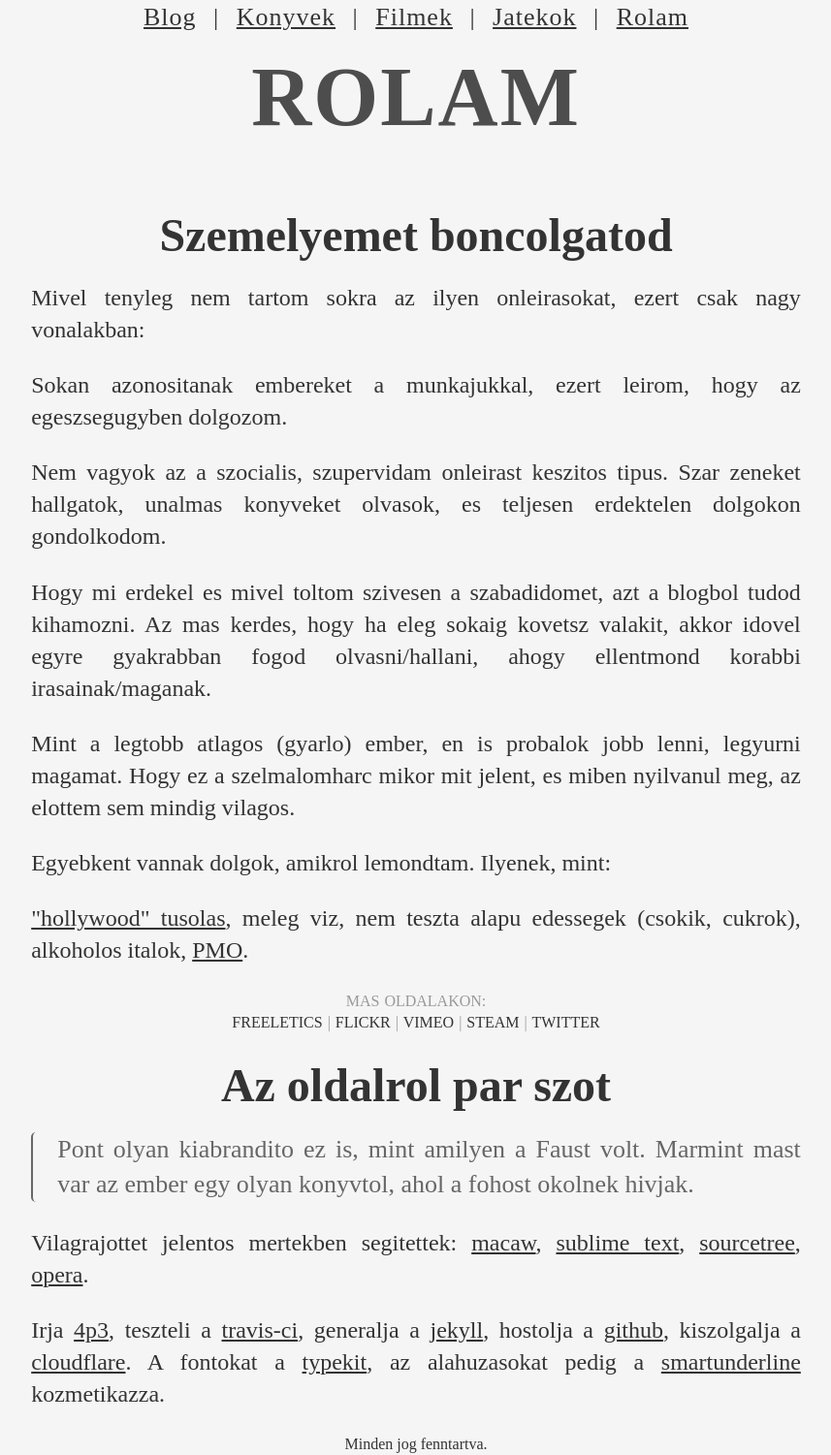
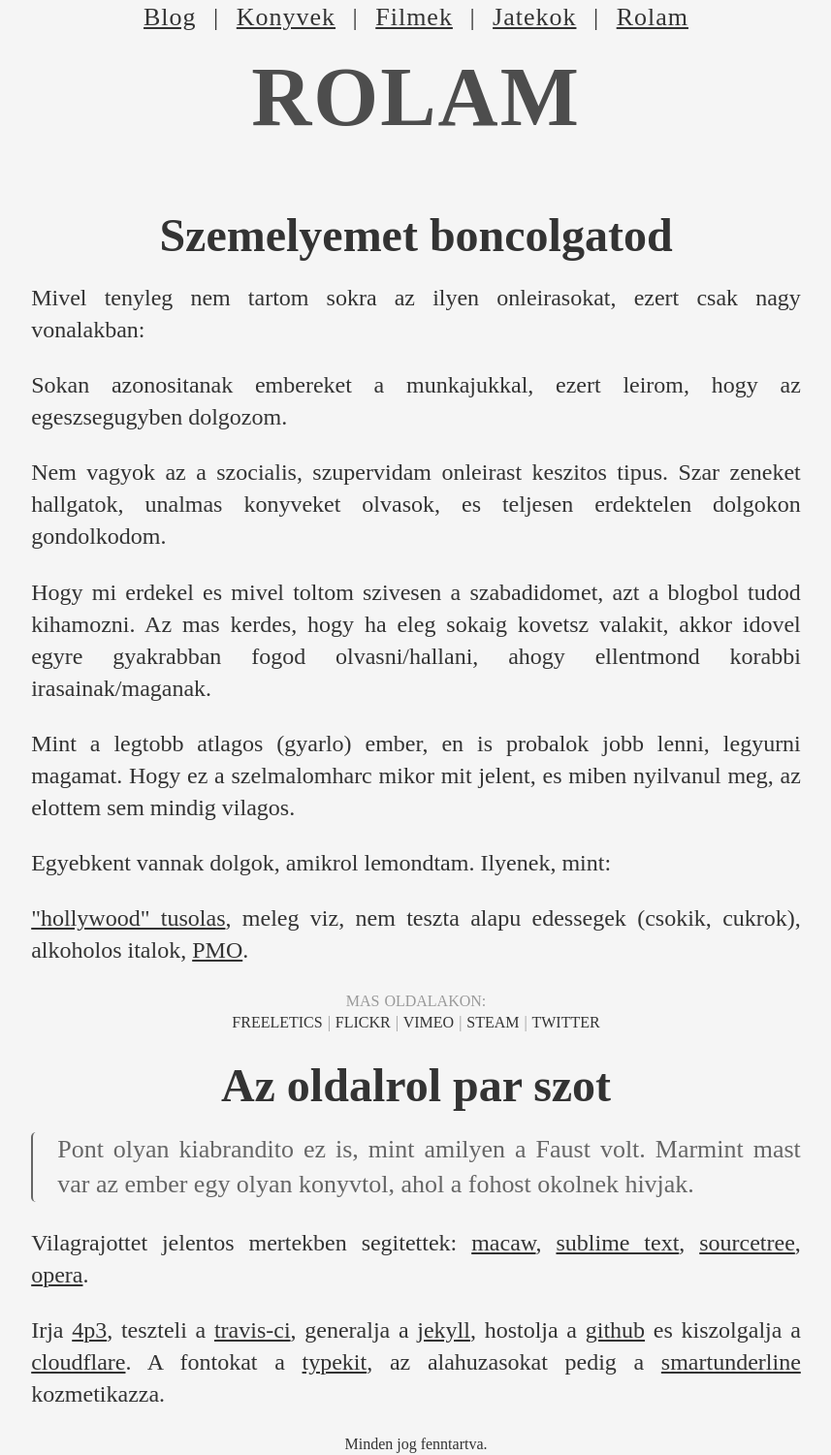
Before and after one commit to 4p3/4p3.github.io, a Jekyll site: the page built from rolam.html, in a window 1280 px wide. Shown: the whole page at 97% size, without its empty margins (211-1068 px from the left). Built offline with Jekyll 4.4.1, drawn with Linux system fonts in a browser that asks for light colours; Markdown is read by kramdown in place of the engine named in the settings.

Commit message:
quickfix

```diff
--- a/_posts/2015-04-25-gegendiewand.markdown
+++ b/_posts/2015-04-25-gegendiewand.markdown
@@ -7,7 +7,7 @@
 ---
 
 <p>Erdekes.</p>
-<p>Oszinten szolva a torok Schlampe (tudod, a tronok harcabol) miatt neztem meg. Egesz jot alakitott, bar szerinem a szerepet elegge raszabtak. Tobb szinten lehet ertelmezni a tortenetet, a kevesbe nyilvanvalo: immigracio, az egyen es kulturajanak kapcsolata, etc. s bar film mondanivalojanak "melyiteset" szolgalna ez a vonal, de nekem inkabb tunt diszletnek.</p>
+<p>Oszinten szolva a torok Schlampe (tudod, a tronok harcabol) miatt neztem meg. Egesz jot alakitott, bar szerinem a szerepet elegge raszabtak. Tobb szinten lehet ertelmezni a tortenetet, a kevesbe nyilvanvalo: immigracio, az egyen es kulturajanak kapcsolata, etc. s bar film mondanivalojanak "melyiteset" szolgalna ez a vonal, nekem inkabb tunt diszletnek.</p>
 <p>A masik, egyertelmubb szint: a ket foszereplo dramaja. Szerintem utobbi miatt erdemel megtekintest.</p>
 
 <h4>7/10</h4>
--- a/rolam.html
+++ b/rolam.html
@@ -13,10 +13,10 @@
 	<p>Egyebkent vannak dolgok, amikrol lemondtam. Ilyenek, mint:</p>
 	<p><a href="http://en.wikipedia.org/wiki/Navy_shower">"hollywood" tusolas</a>, meleg viz, nem teszta alapu edessegek (csokik, cukrok), alkoholos italok, <a href="https://www.youtube.com/watch?v=wSF82AwSDiU">PMO</a>.</p>
     </div>
-    <div class="post-footer"><p>mas oldalakon:</p><p><a href="https://www.freeletics.com/de/users/3160196/feed">freeletics</a> | <a href="https://www.flickr.com/photos/c4nn1b4l/">flickr</a> | <a href="https://vimeo.com/4p3">vimeo</a> | <a href="http://steamcommunity.com/id/4p3/">steam</a> | <a href="http://steamcommunity.com/id/4p3/">twitter</a></p></div>
+    <div class="post-footer"><p>mas oldalakon:</p><p><a href="https://www.freeletics.com/de/users/3160196/feed">freeletics</a> | <a href="https://www.flickr.com/photos/c4nn1b4l/">flickr</a> | <a href="https://vimeo.com/4p3">vimeo</a> | <a href="http://steamcommunity.com/id/4p3/">steam</a> | <a href="https://twitter.com/_4p3_">twitter</a></p></div>
     <div class="post-title">Az oldalrol par szot</div>
     <div class="post-content">
     <blockquote><p>Pont olyan kiabrandito ez is, mint amilyen a Faust volt. Marmint mast var az ember egy olyan konyvtol, ahol a fohost okolnek hivjak.</p></blockquote>
     <p>Vilagrajottet jelentos mertekben segitettek: <a href="http://macaw.co">macaw</a>, <a href="https://www.sublimetext.com">sublime text</a>, <a href="http://www.sourcetreeapp.com">sourcetree</a>, <a href="http://www.opera.com/">opera</a>.</p>
-    <p>Irja <a href="mailto:seredi@gmail.com">4p3</a>, teszteli a <a href="https://travis-ci.org">travis-ci</a>, generalja a <a href="http://jekyllrb.com">jekyll</a>, hostolja a <a href="https://pages.github.com">github</a>, kiszolgalja a <a href="https://www.cloudflare.com/">cloudflare</a>. A fontokat a <a href="https://typekit.com/colophons/ajd7dau">typekit</a>, az alahuzasokat pedig a <a href="https://github.com/EagerIO/SmartUnderline">smartunderline</a> kozmetikazza.</p>
+    <p>Irja <a href="mailto:seredi@gmail.com">4p3</a>, teszteli a <a href="https://travis-ci.org">travis-ci</a>, generalja a <a href="http://jekyllrb.com">jekyll</a>, hostolja a <a href="https://pages.github.com">github</a> es kiszolgalja a <a href="https://www.cloudflare.com/">cloudflare</a>. A fontokat a <a href="https://typekit.com/colophons/ajd7dau">typekit</a>, az alahuzasokat pedig a <a href="https://github.com/EagerIO/SmartUnderline">smartunderline</a> kozmetikazza.</p>
     </div>
```
